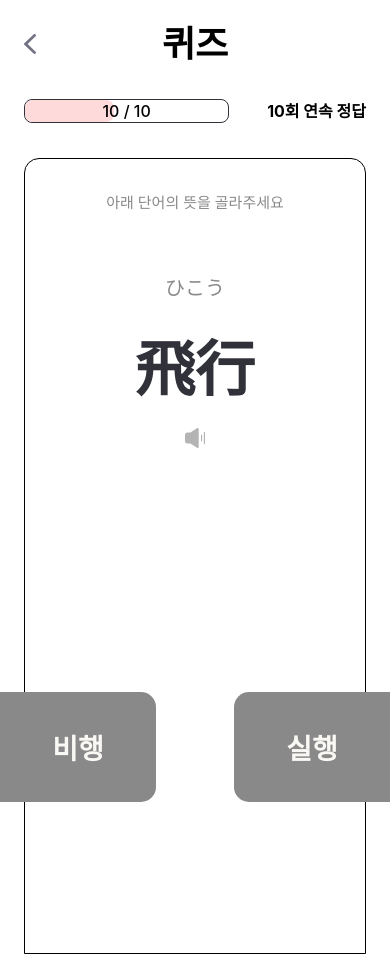
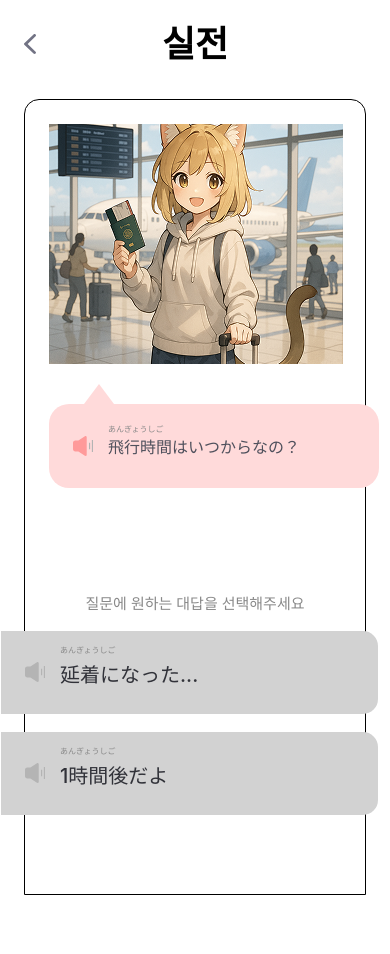
Before and after one commit to Team-Frolog/mynihongo, a React Native app: screen / in a window 390 px wide. After the commit the page ends 895 px from the top, so only its background shows below. Built offline with nearby package versions, Linux system fonts and the light colour scheme.

Commit message:
[Feat/#9]: 실전 화면 UI 구현

```diff
--- a/App.tsx
+++ b/App.tsx
@@ -4,13 +4,14 @@ import Main from './src/screens/Main';
 import { SafeAreaProvider, SafeAreaView } from 'react-native-safe-area-context';
 import Practice from './src/screens/Practice';
 import Quiz from './src/screens/Quiz';
+import Real from './src/screens/Real';
 
 export default function App() {
   return (
     <SafeAreaProvider>
       <SafeAreaView style={styles.safeArea}>
         <StatusBar style="auto" />
-        <Quiz />
+        <Real />
       </SafeAreaView>
     </SafeAreaProvider>
   );
--- /dev/null
+++ b/src/screens/Real.tsx
@@ -0,0 +1,162 @@
+import { View, StyleSheet, Image, Text, Pressable } from 'react-native';
+import BackHeader from '@/components/commons/BackHeader';
+import Tts from 'assets/icons/Tts';
+
+function Real() {
+  return (
+    <View style={styles.container}>
+      <BackHeader title="실전" />
+      <View style={realStyles.container}>
+        <View>
+          <Image source={require('assets/images/real-mock.png')} />
+          <View>
+            <View style={realStyles.npcTriangle} />
+            <View style={realStyles.npcAnswer}>
+              <Tts color="#FF9A9A" />
+              <View style={realStyles.npcAnswerTextWrapper}>
+                <Text style={realStyles.npcAnswerKanjiHiragana}>
+                  あんぎょうしご
+                </Text>
+                <Text style={realStyles.npcAnswerText}>
+                  飛行時間はいつからなの？
+                </Text>
+              </View>
+            </View>
+          </View>
+        </View>
+        <View style={realStyles.answerWrapper}>
+          <Text style={realStyles.answerGuide}>
+            질문에 원하는 대답을 선택해주세요
+          </Text>
+          <Pressable style={realStyles.answerButton}>
+            <Tts />
+            <View style={realStyles.answerTextWrapper}>
+              <Text style={realStyles.npcAnswerKanjiHiragana}>
+                あんぎょうしご
+              </Text>
+              <Text style={realStyles.answerText}>延着になった...</Text>
+            </View>
+          </Pressable>
+          <Pressable style={realStyles.answerButton}>
+            <Tts />
+            <View style={realStyles.answerTextWrapper}>
+              <Text style={realStyles.npcAnswerKanjiHiragana}>
+                あんぎょうしご
+              </Text>
+              <Text style={realStyles.answerText}>1時間後だよ</Text>
+            </View>
+          </Pressable>
+        </View>
+      </View>
+    </View>
+  );
+}
+
+const styles = StyleSheet.create({
+  container: {
+    padding: 24,
+    flex: 1,
+    gap: 35,
+    backgroundColor: '#fff',
+  },
+});
+
+const realStyles = StyleSheet.create({
+  container: {
+    height: '100%',
+    paddingTop: 24,
+    paddingHorizontal: 24,
+
+    borderWidth: 1,
+    borderColor: '#000',
+    backgroundColor: '#fff',
+    borderTopLeftRadius: 15,
+    borderTopRightRadius: 15,
+  },
+
+  npcTriangle: {
+    width: 0,
+    height: 0,
+    marginLeft: 35,
+
+    borderTopWidth: 20,
+    borderBottomWidth: 20,
+    borderLeftWidth: 15,
+    borderRightWidth: 15,
+    borderTopColor: 'transparent',
+    borderBottomColor: '#FFDADA',
+    borderLeftColor: 'transparent',
+    borderRightColor: 'transparent',
+  },
+  npcAnswer: {
+    width: '113%',
+    paddingVertical: 24,
+    paddingLeft: 24,
+
+    flexDirection: 'row',
+    alignItems: 'center',
+    gap: 15,
+
+    backgroundColor: '#FFDADA',
+    borderRadius: 20,
+  },
+  npcAnswerTextWrapper: {
+    flexDirection: 'column',
+    transform: [{ translateY: -8 }],
+  },
+  npcAnswerText: {
+    color: '#4f505c',
+    fontSize: 16,
+    fontWeight: 500,
+    lineHeight: 18,
+  },
+  npcAnswerKanjiHiragana: {
+    color: '#898989',
+    fontSize: 8,
+    fontWeight: 500,
+    lineHeight: 18,
+  },
+
+  answerWrapper: {
+    position: 'absolute',
+    bottom: '10%',
+    left: 0,
+    right: 0,
+
+    flexDirection: 'column',
+    gap: 18,
+  },
+  answerGuide: {
+    color: '#898989',
+    fontSize: 15,
+    fontWeight: 500,
+    lineHeight: 18,
+    textAlign: 'center',
+  },
+  answerButton: {
+    width: '111%',
+    paddingVertical: 18,
+    paddingLeft: 24,
+
+    transform: [{ translateX: -24 }],
+
+    flexDirection: 'row',
+    alignItems: 'center',
+    gap: 15,
+
+    backgroundColor: '#d2d2d2',
+    borderTopRightRadius: 15,
+    borderBottomRightRadius: 15,
+  },
+  answerTextWrapper: {
+    flexDirection: 'column',
+    transform: [{ translateY: -8 }],
+  },
+  answerText: {
+    color: '#313239',
+    fontSize: 20,
+    fontWeight: 500,
+  },
+});
+
+export default Real;
```
